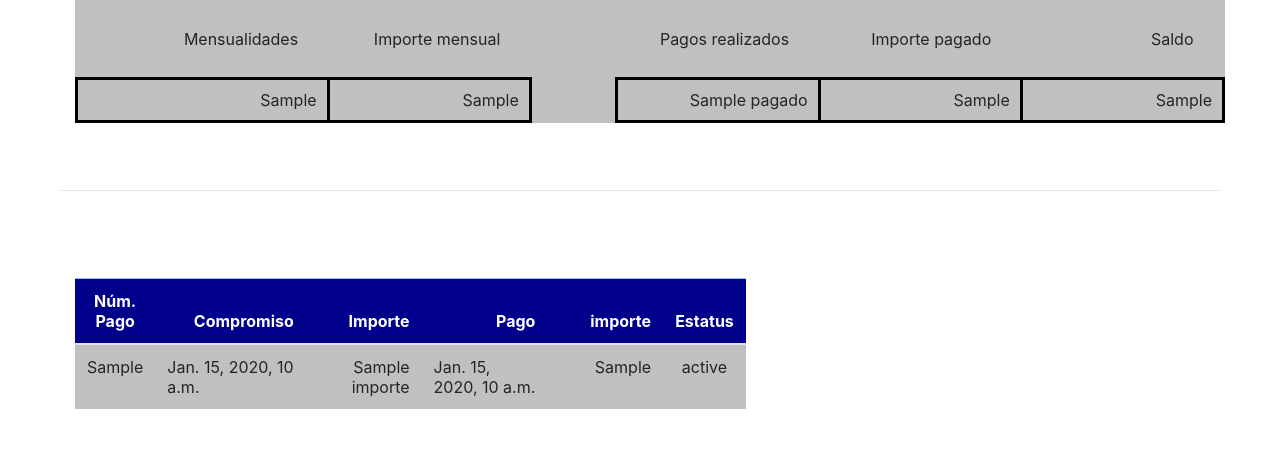
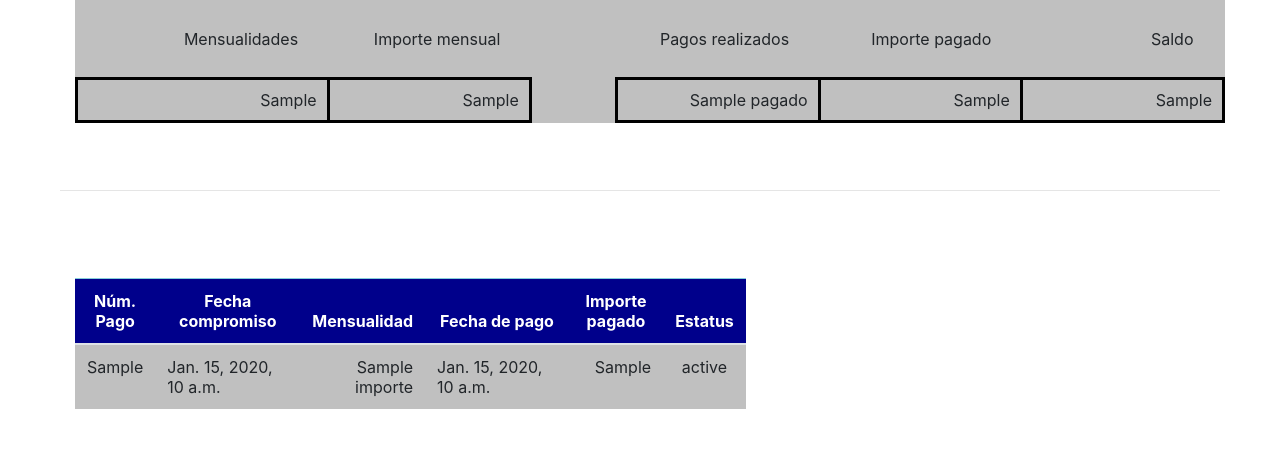
Before and after one commit to evallardy/pleyatec, a Django app: template finanzas/templates/finanzas/estado_cuenta_PDF.html in a window 1280 px wide. Shown: the part 805-1280 px from the top of the page. Run offline with Django 4.2, Linux system fonts and the light colour scheme; the template is opened without the code that fills it: most values are stand-ins (such as "Sample title", 1, 10 or a date in 2020); parts of the project's set-up code (start-up, migrations or seed data) failed here and were passed over; some libraries are stand-ins or nearby versions.

Commit message:
importe saldo edo cta 6

```diff
--- a/finanzas/templates/finanzas/estado_cuenta_PDF.html
+++ b/finanzas/templates/finanzas/estado_cuenta_PDF.html
@@ -130,11 +130,11 @@
                 <thead>
                     <tr>
                         <th style="text-align: center; width: 60px;" scope="col">Núm. Pago</th>
-                        <th style="text-align: right; width: 180px;" scope="col">Compromiso</th>
-                        <th style="text-align: right; width: 150px;" scope="col">Importe</th>
-                        <th style="text-align: right; width: 190px;" scope="col">Pago</th>
-                        <th style="text-align: right; width: 150px;" scope="col">importe</th>
-                        <th style="text-align: right; width: 80px;" scope="col">Estatus</th>
+                        <th style="text-align: center; width: 160px;" scope="col">Fecha compromiso</th>
+                        <th style="text-align: center; width: 100px;" scope="col">Mensualidad</th>
+                        <th style="text-align: center; width: 190px;" scope="col">Fecha de pago</th>
+                        <th style="text-align: center; width: 100px;" scope="col">Importe pagado</th>
+                        <th style="text-align: center; width: 80px;" scope="col">Estatus</th>
                     </tr>
                 </thead>
                 <tbody>
@@ -143,7 +143,7 @@
                         <td style="text-align: center;">{{ e.numero_pago }}</td>
                         <td style="text-align: left;">{{ e.fecha_pago }}</td>
                         <td style="text-align: right;">{{ e.importe }}</td>
-                        <td style="text-align: left; margin-left: 10px;">
+                        <td style="text-align: left; margin-left: 30px;">
                             {% if e.fecha_voucher %}
                             {{ e.fecha_voucher }}
                             {% endif %}
```
